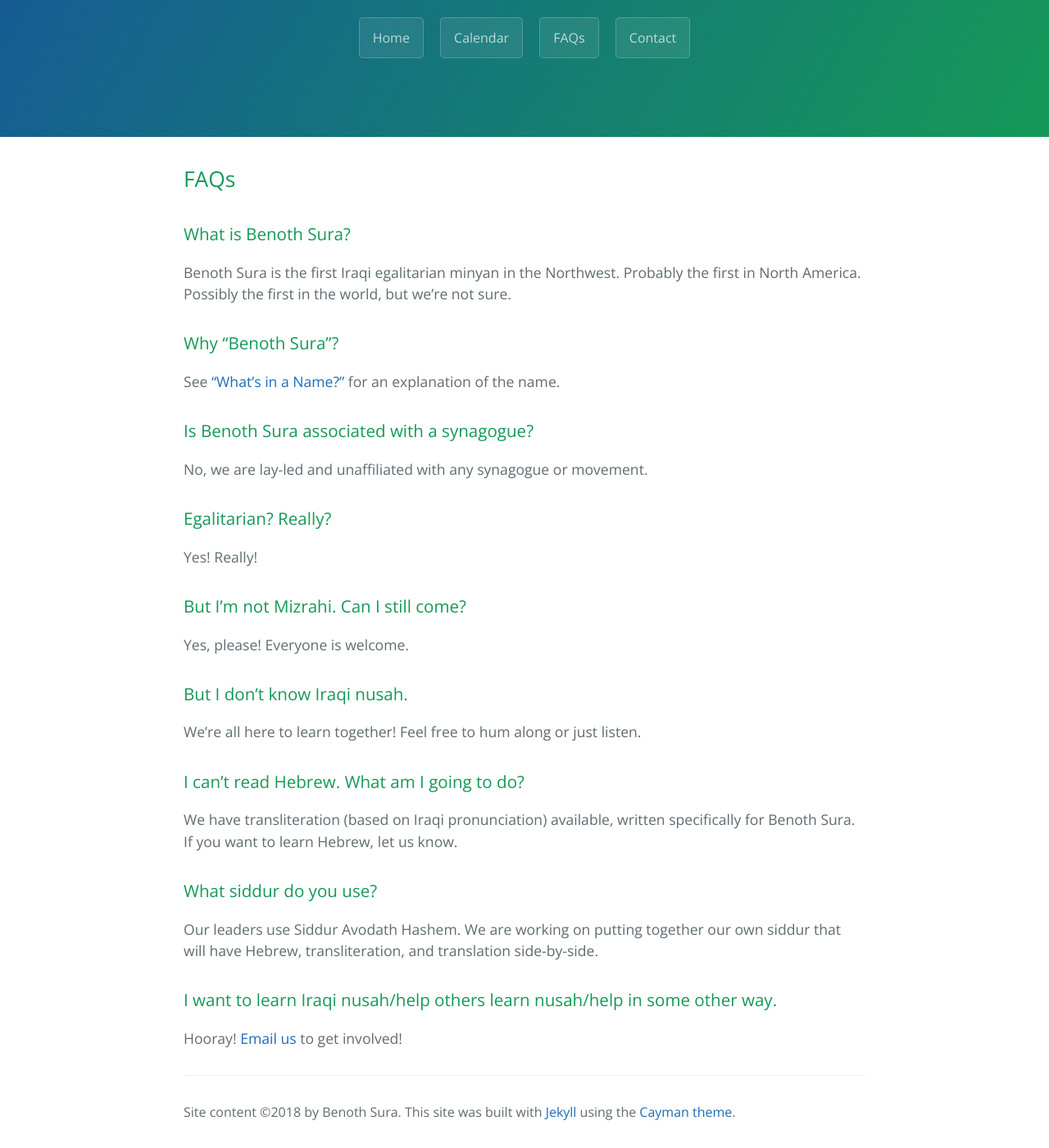
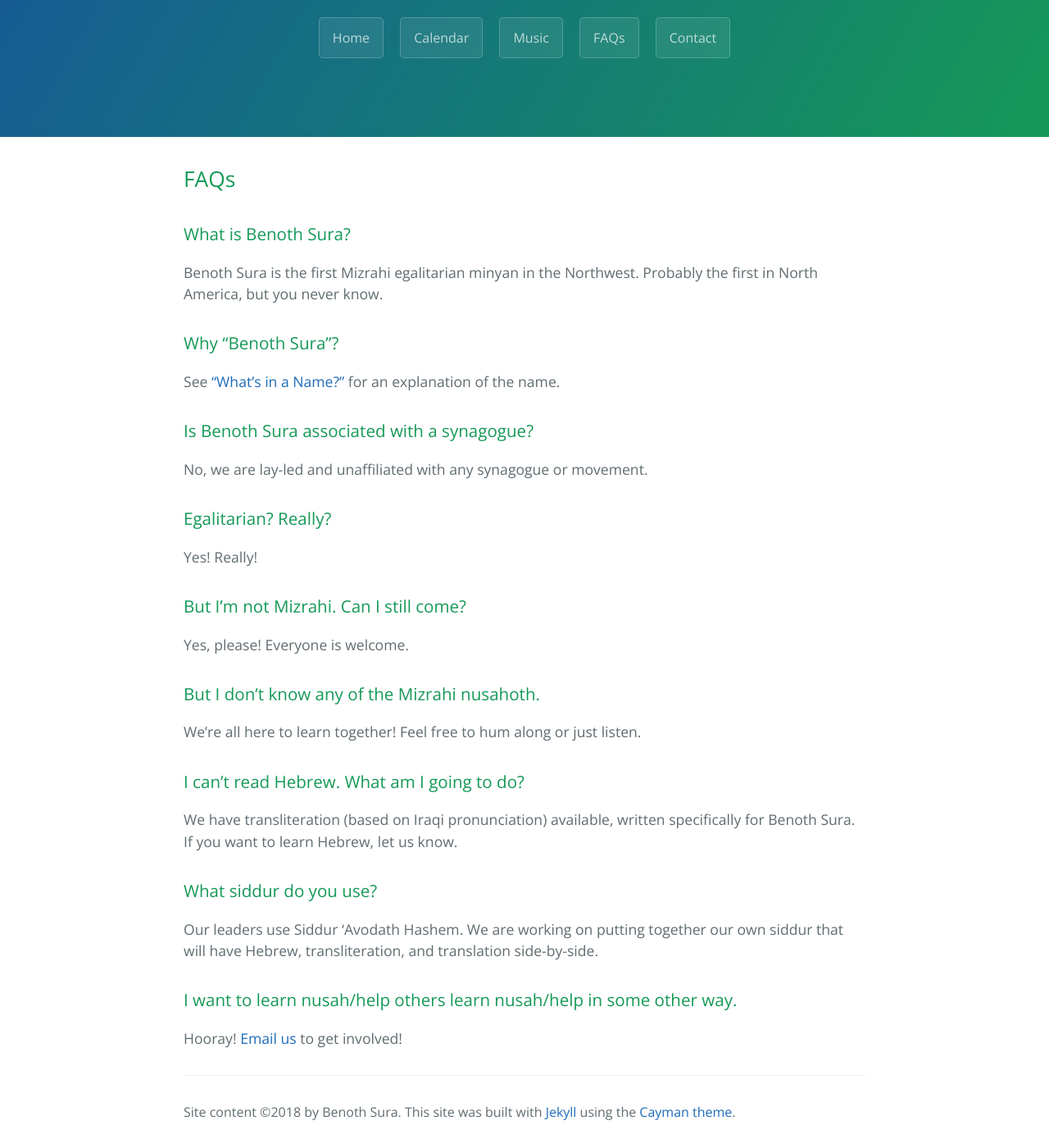
Before and after one commit to BenothSura/BenothSura.github.io, a Jekyll site: the page built from faq.md, in a window 1280 px wide and 1400 px high, scrolled down 216 px. Shown: the whole window at 82% size. Built offline with Jekyll 4.4.1, drawn with Linux system fonts in a browser that asks for light colours; our own code applies the rules of GitHub Pages for plain Markdown files; some of the changed text lies outside the part shown.

Commit message:
update wording

```diff
--- a/_config.yml
+++ b/_config.yml
@@ -1,4 +1,4 @@
 title: Benoth Sura | בנות סורא
-description: An egalitarian Iraqi minyan
+description: An egalitarian Mizrahi minyan
 google_analytics:
 theme: jekyll-theme-cayman
--- a/_layouts/default.html
+++ b/_layouts/default.html
@@ -17,6 +17,7 @@
       {% endif %}
         <a href="index.html" class="btn">Home</a>
         <a href="./calendar.html" class="btn">Calendar</a>
+        <a href="./music.html" class="btn">Music</a>
         <a href="./faq.html" class="btn">FAQs</a>
         <a href="./contact.html" class="btn">Contact</a>
     </section>
--- a/faq.md
+++ b/faq.md
@@ -6,7 +6,7 @@ layout: default
 
 ### What is Benoth Sura?
 
-Benoth Sura is the first Iraqi egalitarian minyan in the Northwest. Probably the first in North America. Possibly the first in the world, but we're not sure.
+Benoth Sura is the first Mizrahi egalitarian minyan in the Northwest. Probably the first in North America, but you never know.
 
 ### Why "Benoth Sura"?
 
@@ -24,7 +24,7 @@ Yes! Really!
 
 Yes, please! Everyone is welcome.
 
-### But I don't know Iraqi nusah.
+### But I don't know any of the Mizrahi nusahoth.
 
 We're all here to learn together! Feel free to hum along or just listen.
 
@@ -34,8 +34,8 @@ We have transliteration (based on Iraqi pronunciation) available, written specif
 
 ### What siddur do you use?
 
-Our leaders use Siddur Avodath Hashem. We are working on putting together our own siddur that will have Hebrew, transliteration, and translation side-by-side.
+Our leaders use Siddur 'Avodath Hashem. We are working on putting together our own siddur that will have Hebrew, transliteration, and translation side-by-side.
 
-### I want to learn Iraqi nusah/help others learn nusah/help in some other way.
+### I want to learn nusah/help others learn nusah/help in some other way.
 
 Hooray! [Email us](mailto:BenothSura@gmail.com) to get involved!
```
Also changed, not shown: index.md (+1 -1 lines), music.md (+3 -3 lines), name.md (+1 -1 lines).
